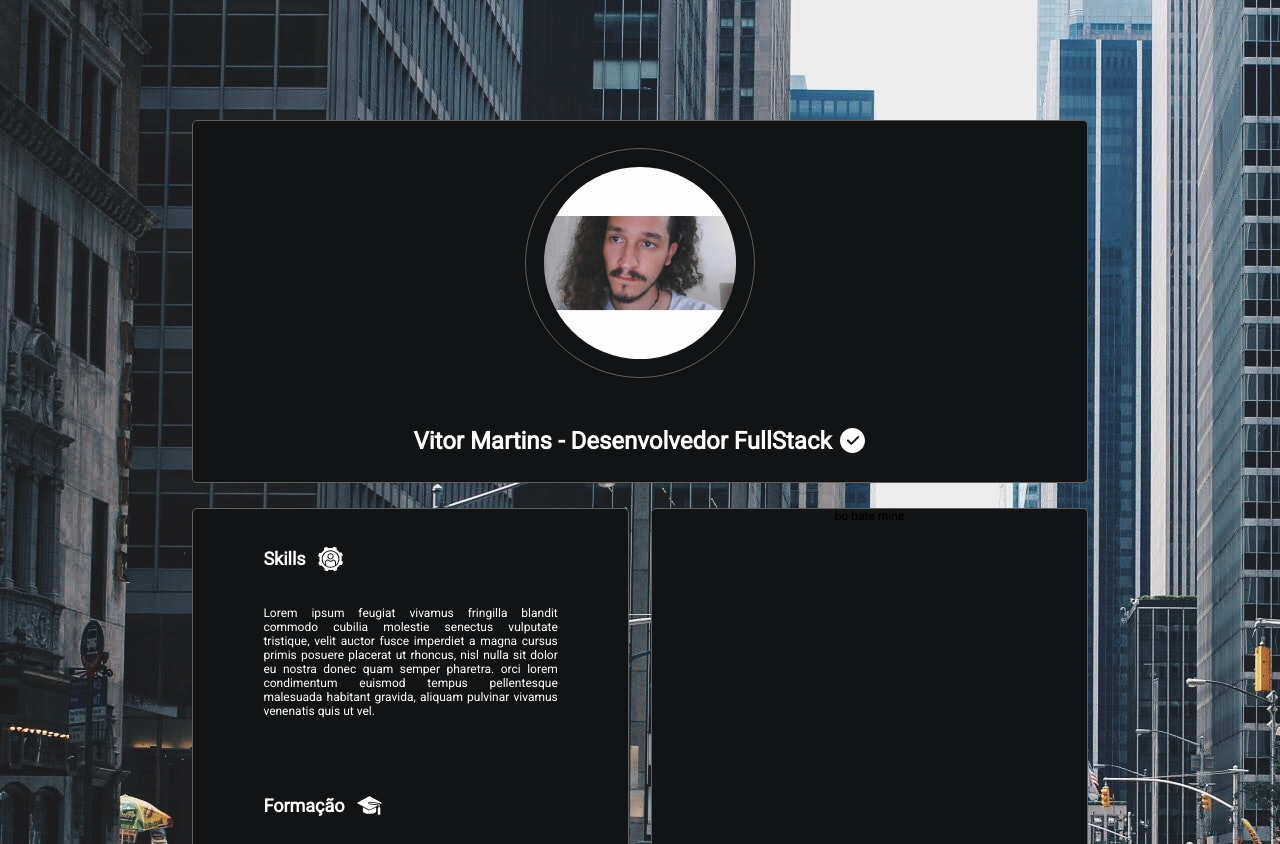
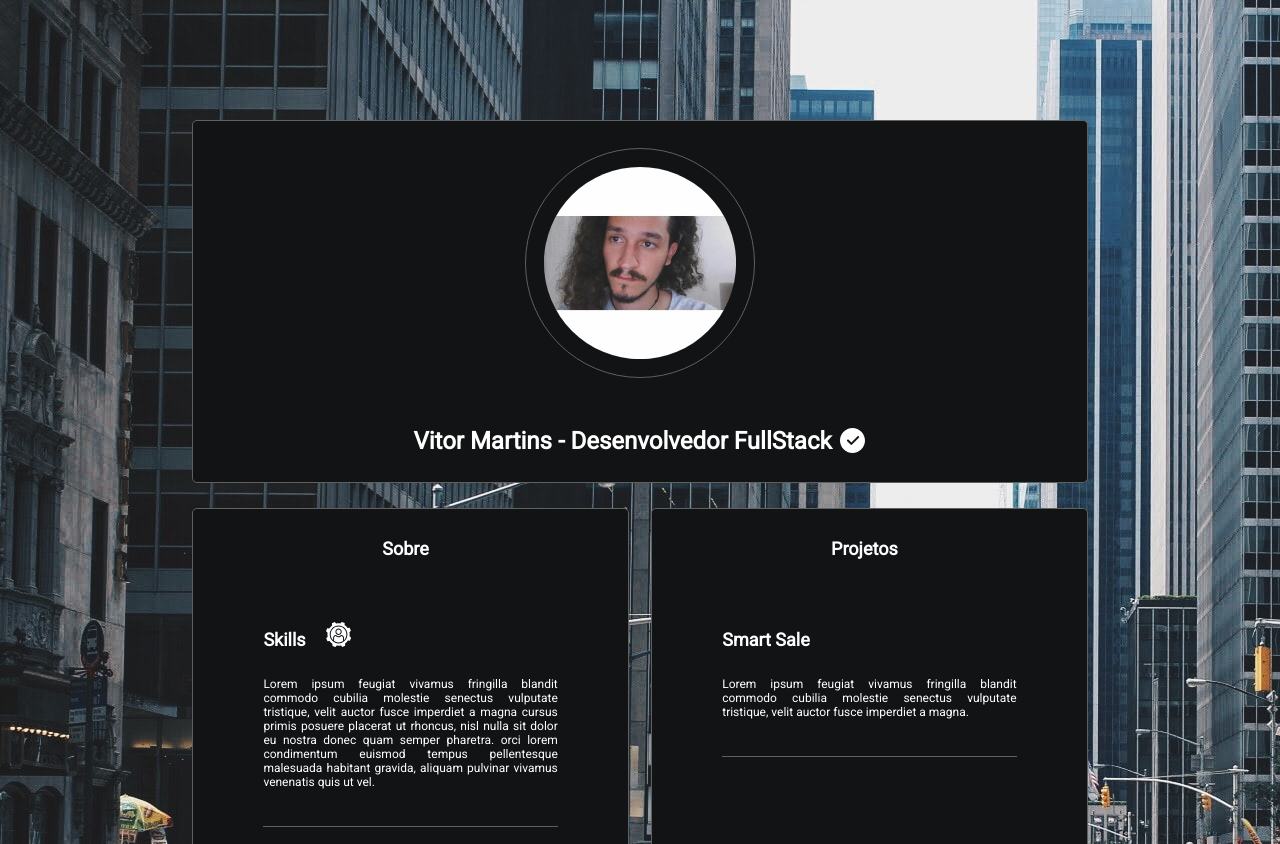
Before and after one commit to VitorMartinsAlves/aboutme.github.io, a plain HTML site: page index.html in a window 1280 px wide. Shown: the top 844 px of the page. Drawn offline with Linux system fonts and the light colour scheme.

Commit message:
Detalhes

```diff
--- a/assets/css/reset.css
+++ b/assets/css/reset.css
@@ -9,9 +9,14 @@ body {
     background-attachment: fixed;
 }
 
-h1, h2, h3, h4, h5{
+h1, h3, h4, h5{
     color: white;
     padding-bottom: 10px;
+}
+
+h2{
+    color: white;
+
 }
 
 .container {
@@ -24,3 +29,7 @@ p {
     text-align: justify;
   text-justify: inter-word;
 }
+
+.projetos  {
+    padding: 15px;
+}
--- a/assets/css/style.css
+++ b/assets/css/style.css
@@ -35,7 +35,7 @@
     width: 25px;
     position: relative;
     top: -5px;
-    padding: 2px;
+    padding: 10px;
 }
 
 .sobre2 {
@@ -47,6 +47,7 @@
     width: 23vw;
     margin: auto;
     display: grid;
+    border-bottom: solid 1px #606060;
 }
 
 h2 {
--- a/index.html
+++ b/index.html
@@ -28,6 +28,9 @@
 
             <div class="about">
                 <div class="box box2">
+                    <div class="projetos">
+                        <h2>Sobre</h2>
+                    </div>
                     <div class="sobre">
                         <div class="sobre2">
                             <h2>Skills</h2><img src="./assets/icon/gear.svg" alt="" class="icons_sobre">
@@ -61,7 +64,21 @@
 
                 </div>
                 <div class="box box2">
-                    bo bate mine
+                    <div class="projetos">
+                        <h2>Projetos</h2>
+                    </div>
+                    <div class="info-projetos">
+                        <div class="sobre">
+                            <h2>
+                                Smart Sale
+                            </h2>
+                            <p>
+                             Lorem ipsum feugiat vivamus fringilla blandit commodo cubilia molestie senectus vulputate
+                            tristique, velit auctor fusce imperdiet a magna.
+                            </p>
+                        </div>
+                    </div>
+
 
                 </div>
             </div>
```
